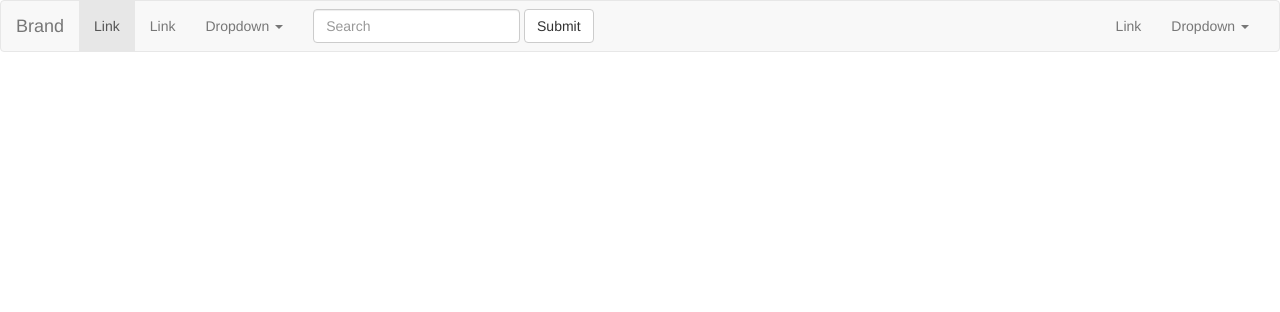
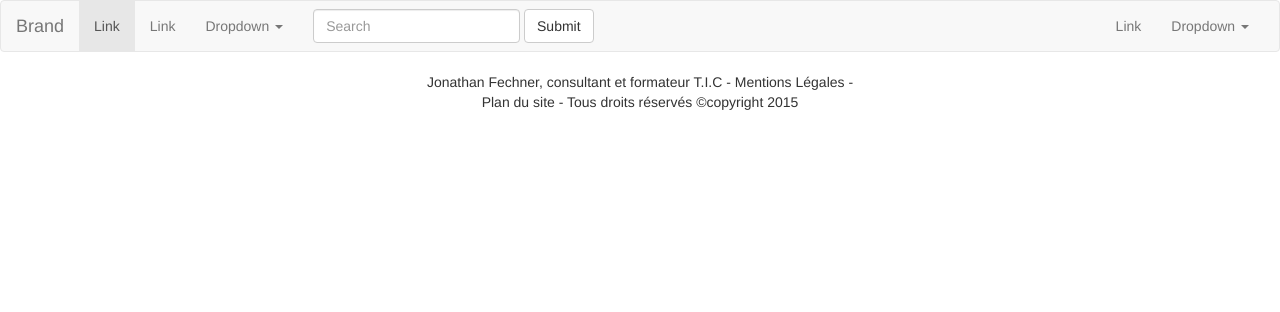
Before and after one commit to Camilmesfioui/SEO-Fechner, a PHP site: page / in a window 1280 px wide. Shown: the top 312 px of the page. Run offline with PHP 8.4, Linux system fonts and the light colour scheme; some libraries are stand-ins or nearby versions.

Commit message:
début footer

```diff
--- a/footer.php
+++ b/footer.php
@@ -1,5 +1,13 @@
 <footer>
-
+    <div class="container">
+        <div class="row col-centered">
+            <div class="col-md-12">
+                <p class="text-center">
+                    Jonathan Fechner, consultant et formateur T.I.C - Mentions Légales - Plan du site - Tous droits réservés ©copyright 2015
+                </p>
+            </div>
+        </div>
+    </div>
 </footer>
 
 </body>
--- a/style/style.css
+++ b/style/style.css
@@ -1,3 +1,8 @@
-h1 {
-  color: blue;
+/* -- Centrer col -- */
+.col-centered {
+  float: none;
+  margin: 0 auto;
 }
+.container {
+  width: 500px;
+}
--- a/style/style.less
+++ b/style/style.less
@@ -1,3 +1,13 @@
-h1 {
-  color: blue;
+/* -- Centrer col -- */
+
+.col-centered {
+  float: none;
+  margin: 0 auto;
 }
+
+.container {
+  width: 500px;
+  .cams{
+
+  }
+}
```
